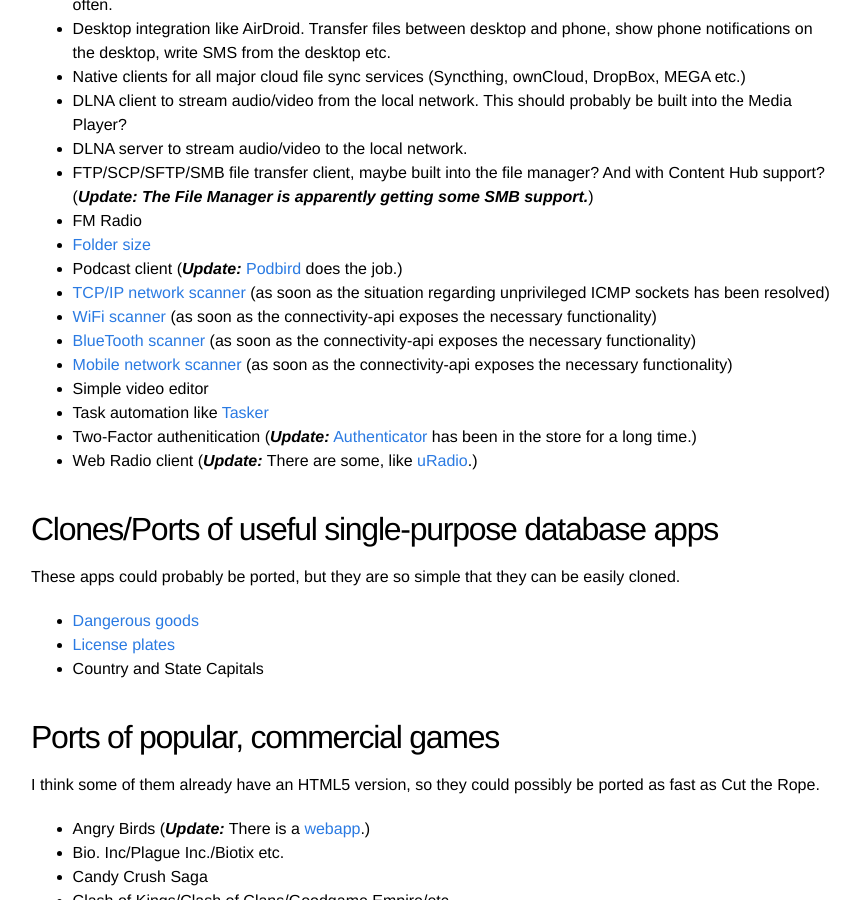
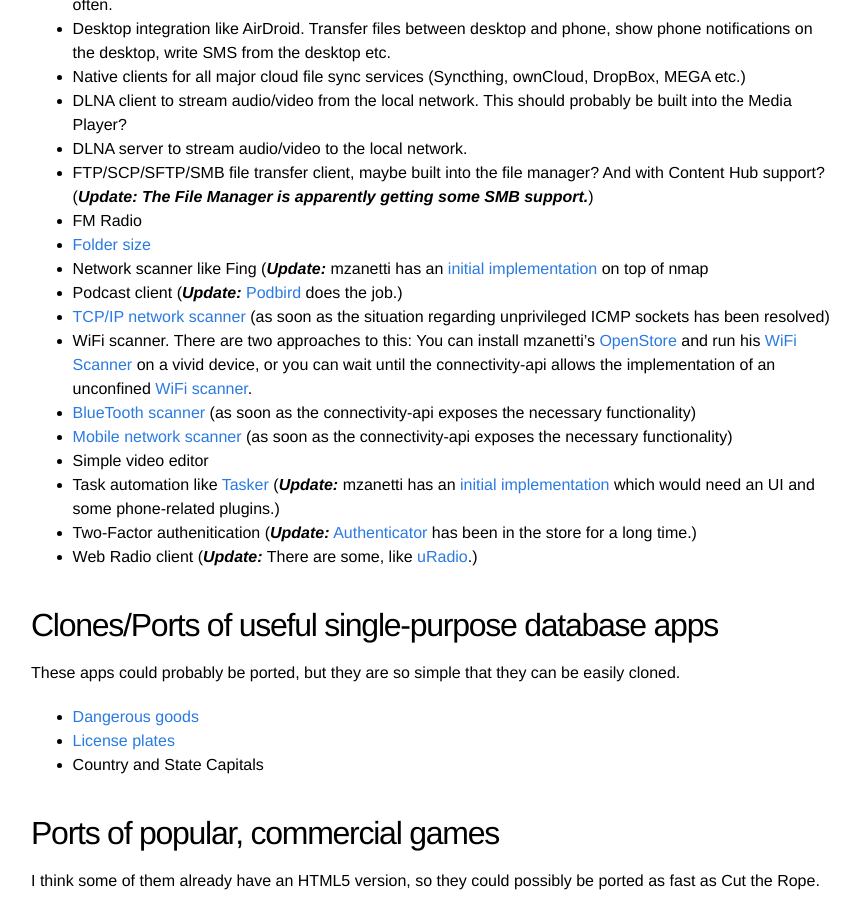
Before and after one commit to Sturmflut/sturmflut.github.io, a Jekyll site: the page built from _posts/2015-04-24-ubuntu-touch-app-wishlist-april-2015.markdown, in a window 1280 px wide and 900 px high, scrolled down 2024 px. Shown: the whole window, without its empty margins (209-1069 px from the left). Built offline with Jekyll 4.4.1, drawn with Linux system fonts in a browser that asks for light colours; some of the changed text lies outside the part shown.

Commit message:
Minor updates to post "Ubuntu Touch app wishlist and status (April 2015"

```diff
--- a/_posts/2015-04-24-ubuntu-touch-app-wishlist-april-2015.markdown
+++ b/_posts/2015-04-24-ubuntu-touch-app-wishlist-april-2015.markdown
@@ -100,18 +100,21 @@ I think we need clones of these because Ubuntu Touch is too different from other
 
 - [Folder size][foldersize]
 
+- Network scanner like Fing (***Update:*** mzanetti has an [initial implementation][netscan-launchpad] on top of nmap
+
 - Podcast client (***Update:*** [Podbird][podbird-appexplorer] does the job.)
 
 - [TCP/IP network scanner]({% post_url 2015-01-17-unprivileged-icmp-sockets-on-linux %}) (as soon as the situation regarding unprivileged ICMP sockets has been resolved)
 
-- [WiFi scanner]({% post_url 2015-01-30-extending-the-ubuntu-touch-connectivity-api-for-wifi-scanning %}) (as soon as the connectivity-api exposes the necessary functionality)
+- WiFi scanner. There are two approaches to this: You can install mzanetti's [OpenStore][openstore] and run his [WiFi Scanner][wifiscanner-openstore] on a vivid device, or you can wait until the connectivity-api allows the implementation of an unconfined [WiFi scanner]({% post_url 2015-01-30-extending-the-ubuntu-touch-connectivity-api-for-wifi-scanning %}).
 
 - [BlueTooth scanner]({% post_url 2015-01-31-extending-the-ubuntu-touch-connectivity-api-for-bluetooth-scanning %}) (as soon as the connectivity-api exposes the necessary functionality)
 
 - [Mobile network scanner]({% post_url 2015-01-31-extending-the-ubuntu-touch-connectivity-api-for-mobile-network-scanning %}) (as soon as the connectivity-api exposes the necessary functionality)
+
 - Simple video editor
 
-- Task automation like [Tasker][tasker]
+- Task automation like [Tasker][tasker] (***Update:*** mzanetti has an [initial implementation][guh-github] which would need an UI and some phone-related plugins.)
 
 - Two-Factor authenitication (***Update:*** [Authenticator][authenticator-appexplorer] has been in the store for a long time.)
 
@@ -235,7 +238,7 @@ The source code for the following apps is not available, and they often rely on
 
 - Google Goggles
 
-- Google Hangouts or a replacement. WebRTC might be an option.
+- Google Hangouts or a replacement. WebRTC might be an option, or the [native SailfishOS client][hangouts-sailfish-github] by Daniele Rogora.
 
 - Google Sky Map (***Update:*** There is [Réaltaí][realtai-appexplorer].)
 
@@ -374,13 +377,20 @@ The source code for the following apps is not available, and they often rely on
 [noughts-and-crosses]: https://github.com/jamesodhunt/qml-noughts-and-crosses
 [zttt-appexplorer]: https://uappexplorer.com/app/com.ubuntu.developer.roman2861.zttt
 
+[guh-github]: https://github.com/guh/guh/wiki
+
 [authenticator-appexplorer]: https://uappexplorer.com/app/com.ubuntu.developer.mzanetti.ubuntu-authenticator
 
 [uradio-appexpplorer]: https://uappexplorer.com/app/uradio.rubenxparra
 
 [foldersize]: https://play.google.com/store/apps/details?id=com.foldersize
 
+[netscan-launchpad]: https://code.launchpad.net/~mzanetti/+junk/netscan
+
 [podbird-appexplorer]: https://uappexplorer.com/app/com.mikeasoft.podbird
+
+[openstore]: http://notyetthere.org/openstore-tweakgeek-and-more/
+[wifiscanner-openstore]: http://notyetthere.org/openstore/v1/wifiscanner.mzanetti_0.1_armhf.click
 
 [gefahrguthelfer]: https://play.google.com/store/apps/details?id=at.knorre.dangerousgoods
 
```
Also changed, not shown: other parts of _posts/2015-04-24-ubuntu-touch-app-wishlist-april-2015.markdown (+2 -0 lines).
